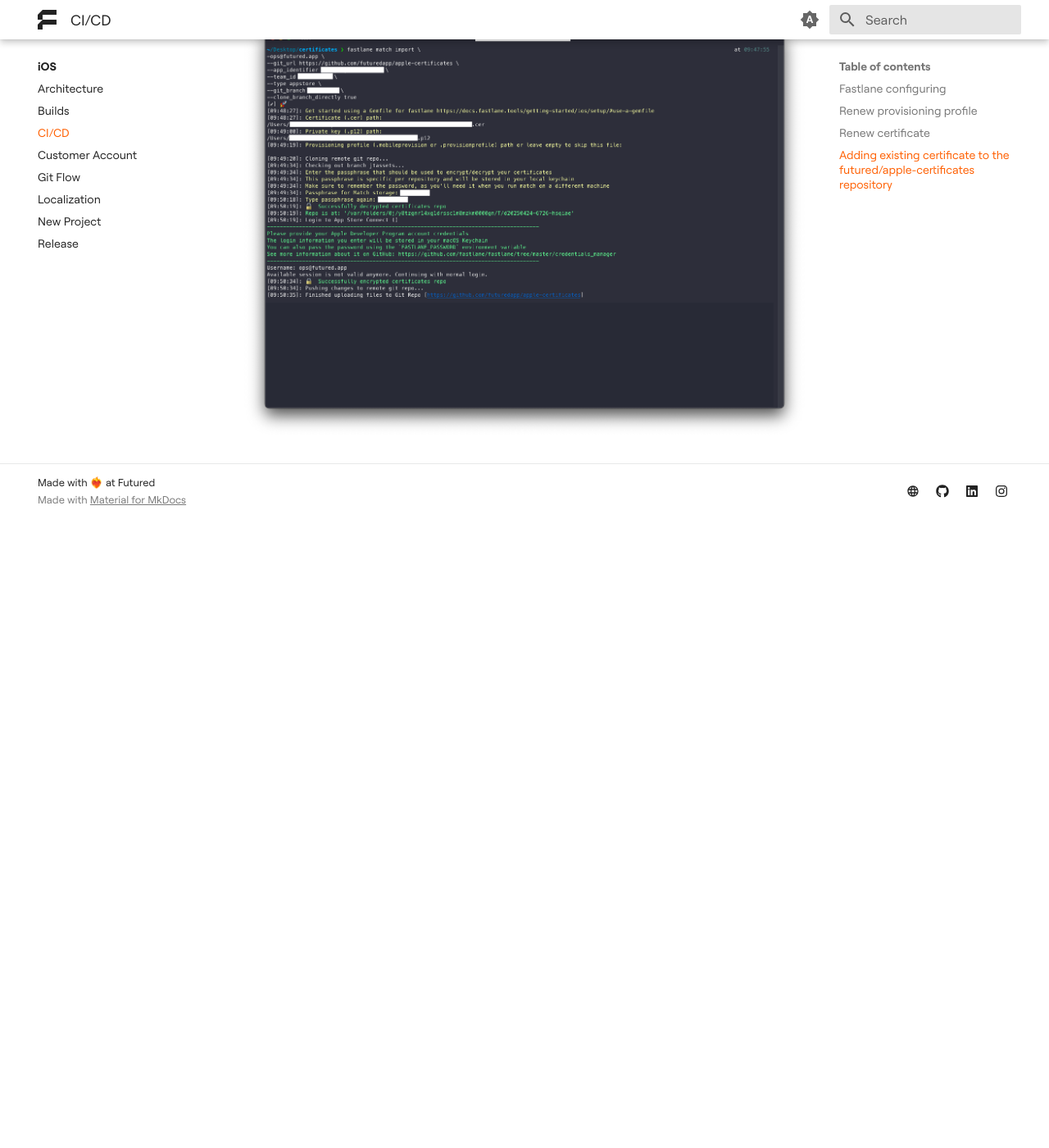
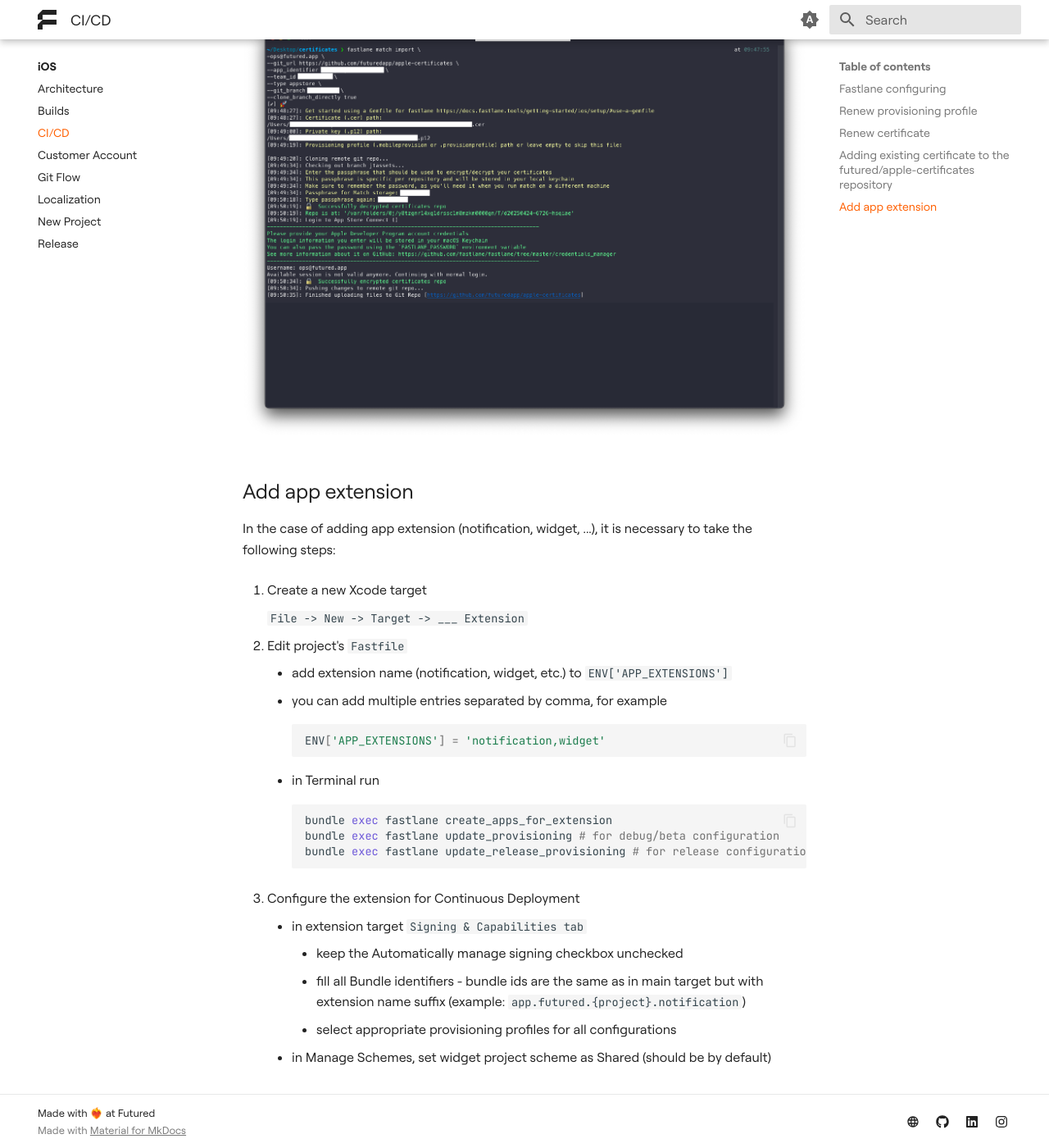
Before and after one commit to futuredapp/Engineering-Handbook, an MkDocs documentation site: the page built from docs/teams/ios/ios_ci_cd.md, in a window 1280 px wide and 1400 px high, scrolled down 3577 px. Shown: the whole window at 82% size. Built offline with MkDocs 1.6.1 and Material for MkDocs 9.7.7, drawn with Linux system fonts in a browser that asks for light colours; before the commit the page ends 4208 px from its top, so only the background shows below that; some of the changed text lies outside the part shown.

Commit message:
Update docs

````diff
--- a/docs/teams/ios/ios_ci_cd.md
+++ b/docs/teams/ios/ios_ci_cd.md
@@ -40,7 +40,7 @@
 In the case of an expired provisioning profile (see the attached CI error screenshot 👆) or when adding capabilities, it is necessary to take the following steps:
 
 - delete provisioning profile in the Apple Developer portal
-- for renew expired profile run:
+- for renew expired profile run
     ```bash
     bundle exec fastlane update_provisioning # for debug/beta configuration
     ```
@@ -48,7 +48,7 @@
     bundle exec fastlane update_release_provisioning # for release configuration
     ```
 
-- for renew profile after adding capabilities run:
+- for renew profile after adding capabilities run
     ```bash
     MATCH_FORCE=true bundle exec fastlane update_provisioning # for debug/beta configuration
     ```
@@ -73,7 +73,7 @@
     - for client's account, find it in the appropriate branch
     - open a PR pointing to the right branch, you can merge it immediately
 
-- for renew expired certificate and corresponding profiles run:
+- for renew expired certificate and corresponding profiles run
     ```bash
     bundle exec fastlane update_provisioning # for debug/beta configuration
     ```
@@ -101,7 +101,7 @@
 Steps:
 
 1. Create a project branch in `futured/apple-certificates` repository
-2. Import the certificate with following script:
+2. Import the certificate with following script
     ```bash
     fastlane match import \
     —ops@futured.app \
@@ -113,7 +113,7 @@
     --clone_branch_directly true
     ```
 
-    1. you will be sequentially asked to provide the path to:
+    1. you will be sequentially asked to provide the path to
         - *.cer* file
         - *.p12* file
         - *provisioning profile* - `.mobileprovisioning` or `.provisioningprofile` file
@@ -121,9 +121,37 @@
         - *match password*, please use `Fastlane Match password` entry from Futured's Bitwarden
         - *username*, use `ops@futured.app`
 
-3. Generate a new release provisioning profile:
+3. Generate a new release provisioning profile
     - see [Renew provisioning profile](#renew-provisioning-profile) on this page
 
 The import process should look as follows:
 
 ![Step 4](Resources/ios_ci_cd_4.png){ width="900" }
+
+## Add app extension
+
+In the case of adding app extension (notification, widget, ...), it is necessary to take the following steps:
+
+1. Create a new Xcode target
+
+    `File -> New -> Target -> ___ Extension`
+
+2. Edit project's `Fastfile`
+    - add extension name (notification, widget, etc.) to `ENV['APP_EXTENSIONS']`
+    - you can add multiple entries separated by comma, for example
+    ```bash
+    ENV['APP_EXTENSIONS'] = 'notification,widget'
+    ```
+    - in Terminal run
+    ```bash
+    bundle exec fastlane create_apps_for_extension
+    bundle exec fastlane update_provisioning # for debug/beta configuration
+    bundle exec fastlane update_release_provisioning # for release configuration
+    ```
+
+3. Configure the extension for Continuous Deployment
+    - in extension target `Signing & Capabilities tab`
+        - keep the Automatically manage signing checkbox unchecked
+        - fill all Bundle identifiers - bundle ids are the same as in main target but with extension name suffix (example: `app.futured.{project}.notification`)
+        - select appropriate provisioning profiles for all configurations
+    - in Manage Schemes, set widget project scheme as Shared (should be by default)
````
